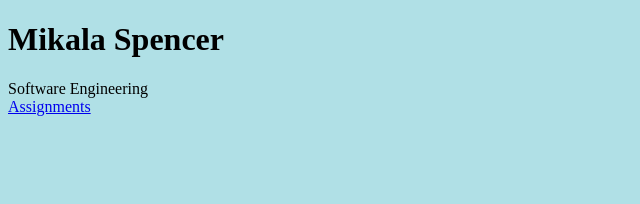
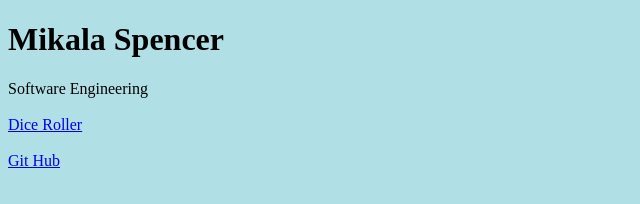
Before and after one commit to mik-spe/software-engineering-mjs, a plain HTML site: page index.html in a window 1280 px wide. Shown: the whole page, without its empty margins (0-640 px from the left). Drawn offline with Linux system fonts and the light colour scheme.

Commit message:
Added link to dice roller app and updated README file.

```diff
--- a/index.html
+++ b/index.html
@@ -1,5 +1,6 @@
 <!DOCTYPE html>
 <html lang="en">
+
     <head>
         <title>Hello</title>
     </head>
@@ -7,7 +8,16 @@
         <h1>Mikala Spencer</h1>
         <p
             style="text-align:left">Software Engineering<br>
-            <a href="https://github.com/mik-spe/software-engineering-mjs" target="_blank">Assignments</a>
+
+            <br>
+
+            <!-- Link to Dice Roller application-->
+            <a href="https://dice-roller-mjs.azurewebsites.net/" target="_blank">Dice Roller</a>
+
+            <br><br>
+
+            <!-- Link to github repository -->
+            <a href="https://github.com/mik-spe" target="_blank">Git Hub</a>
         </p>
     </body>
 </html>
```
Also changed, not shown: 1 other file.
